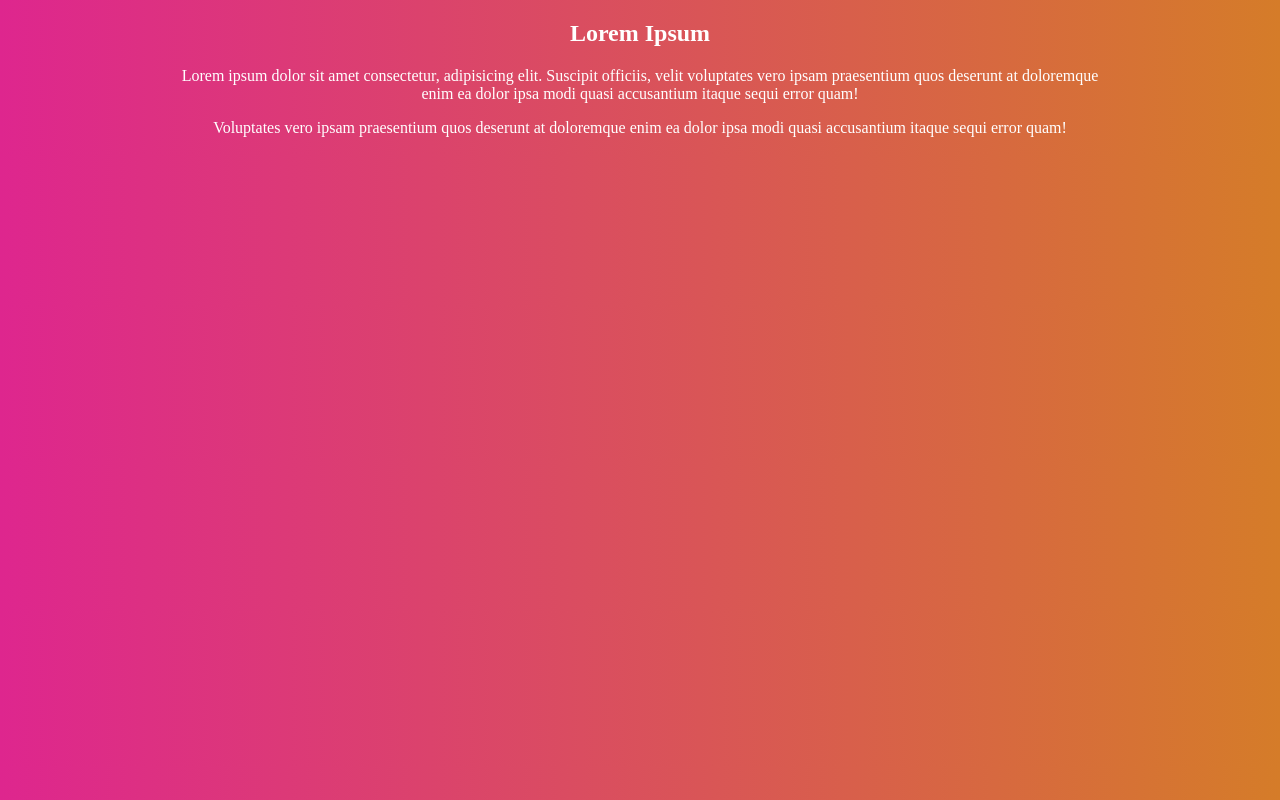
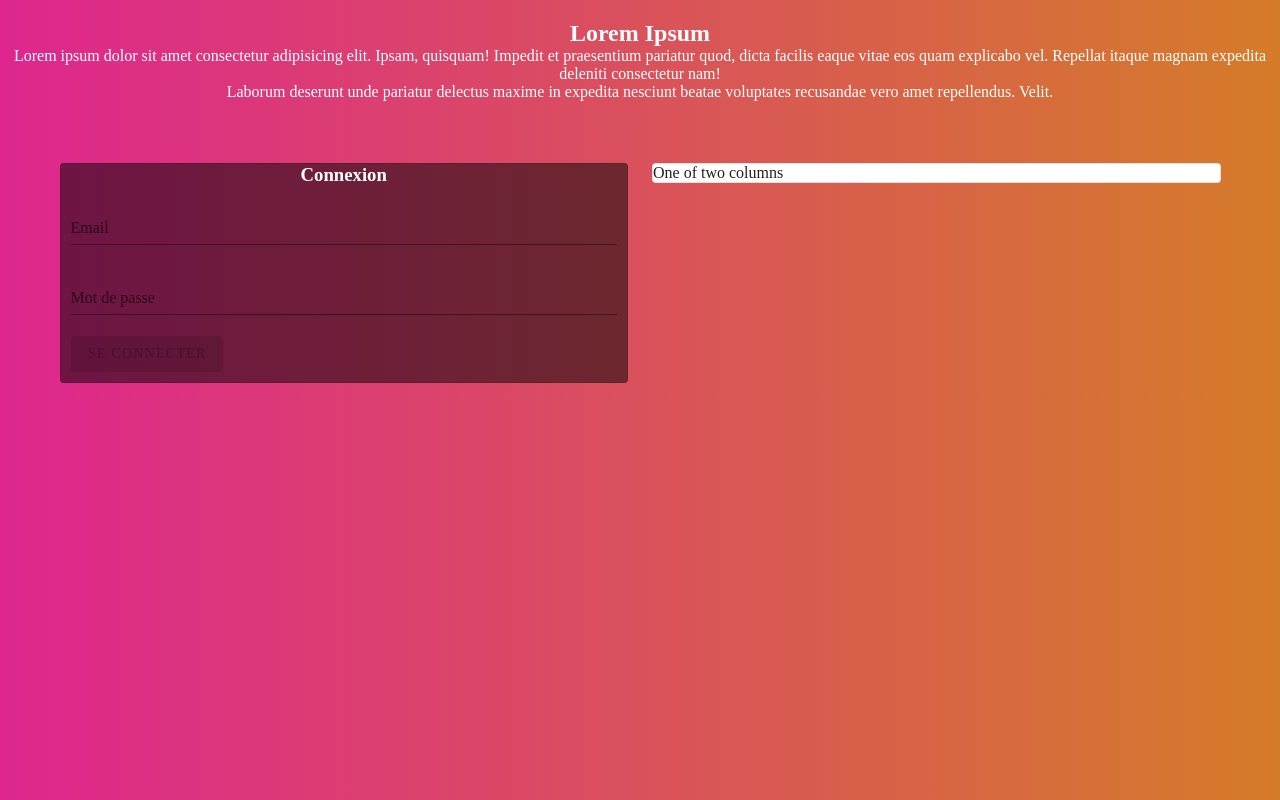
Before and after one commit to Mathis972/fynd_front, a Vue app: page / in a window 1280 px wide. Built offline with nearby package versions, Linux system fonts and the light colour scheme.

Commit message:
avancement page login (grid, input + phrase de présentation)

```diff
--- a/public/index.html
+++ b/public/index.html
@@ -1,11 +1,13 @@
 <!DOCTYPE html>
-<html lang="">
+<html lang="en">
   <head>
     <meta charset="utf-8">
     <meta http-equiv="X-UA-Compatible" content="IE=edge">
     <meta name="viewport" content="width=device-width,initial-scale=1.0">
     <link rel="icon" href="<%= BASE_URL %>favicon.ico">
     <title><%= htmlWebpackPlugin.options.title %></title>
+    <link rel="stylesheet" href="https://fonts.googleapis.com/css?family=Roboto:100,300,400,500,700,900">
+    <link rel="stylesheet" href="https://cdn.jsdelivr.net/npm/@mdi/font@latest/css/materialdesignicons.min.css">
   </head>
   <body>
     <noscript>
--- a/src/App.vue
+++ b/src/App.vue
@@ -1,26 +1,19 @@
 <template>
-    <router-view/>
+  <HelloWorld/>
 </template>
 
-<style>
-#app {
-  font-family: Avenir, Helvetica, Arial, sans-serif;
-  -webkit-font-smoothing: antialiased;
-  -moz-osx-font-smoothing: grayscale;
-  text-align: center;
-  color: #2c3e50;
+<script>
+import HelloWorld from './components/HelloWorld'
+
+export default {
+  name: 'App',
+
+  components: {
+    HelloWorld
+  },
+
+  data: () => ({
+    //
+  })
 }
-
-#nav {
-  padding: 30px;
-}
-
-#nav a {
-  font-weight: bold;
-  color: #2c3e50;
-}
-
-#nav a.router-link-exact-active {
-  color: #42b983;
-}
-</style>
+</script>
--- a/src/components/HelloWorld.vue
+++ b/src/components/HelloWorld.vue
@@ -1,17 +1,57 @@
 <template>
-  <div class="accueil">
-    <div class="presentation">
-      <h2>Lorem Ipsum</h2>
-      <p class="texte-presentation">Lorem ipsum dolor sit amet consectetur, adipisicing elit. Suscipit officiis, velit voluptates vero ipsam praesentium quos deserunt at doloremque enim ea dolor ipsa modi quasi accusantium itaque sequi error quam!</p>
-      <p class="texte-presentation">Voluptates vero ipsam praesentium quos deserunt at doloremque enim ea dolor ipsa modi quasi accusantium itaque sequi error quam!</p>
+  <div id="accueil">
+    <h2>Lorem Ipsum</h2>
+    <p class="text-presentation">Lorem ipsum dolor sit amet consectetur adipisicing elit. Ipsam, quisquam! Impedit et praesentium pariatur quod, dicta facilis eaque vitae eos quam explicabo vel. Repellat itaque magnam expedita deleniti consectetur nam!</p>
+    <p class="text-presentation">Laborum deserunt unde pariatur delectus maxime in expedita nesciunt beatae voluptates recusandae vero amet repellendus. Velit.</p>
+    <v-container class="grey lighten-5" style="margin-top: 50px">
+        <v-row
+          justify="center"
+        >
+          <v-col>
+            <v-card
+              class="pa-2"
+              outlined
+              tile
+              style="background:rgba(0,0,0,0.5)"
+            >
+              <h3>Connexion</h3>
+              <v-form
+                class="form-connexion"
+              >
+                <v-text-field
+                  v-model="email"
+                  label="Email"
+                  required
+                ></v-text-field>
+
+                <v-text-field
+                  v-model="password"
+                  label="Mot de passe"
+                  required
+                ></v-text-field>
+
+                <v-btn
+                  :disabled="!valid"
+                  color="success"
+                  @click="login"
+                >
+                  Se connecter
+                </v-btn>
+              </v-form>
+            </v-card>
+          </v-col>
+          <v-col>
+            <v-card
+              class="pa-2"
+              outlined
+              tile
+            >
+              One of two columns
+            </v-card>
+          </v-col>
+        </v-row>
+      </v-container>
     </div>
-    <div class="login">
-
-    </div>
-    <div class="register">
-
-    </div>
-  </div>
 </template>
 
 <script>
@@ -22,17 +62,21 @@ export default {
 
 <!-- Add "scoped" attribute to limit CSS to this component only -->
 <style scoped>
-.presentation {
-  text-align: center;
-  width: 75%;
-  margin: 0 auto;
+#accueil {
+  margin-top: 20px;
 }
 
-h2 {
+h3, h2 {
+  text-align: center;
   color: white;
 }
 
-.texte-presentation {
+.text-presentation {
   color: white;
+  text-align: center;
+}
+
+.form-connexion {
+  padding: 10px;
 }
 </style>
--- a/src/main.js
+++ b/src/main.js
@@ -2,11 +2,13 @@ import Vue from 'vue'
 import App from './App.vue'
 import router from './router'
 import store from './store'
+import vuetify from './plugins/vuetify'
 
 Vue.config.productionTip = false
 
 new Vue({
   router,
   store,
+  vuetify,
   render: h => h(App)
 }).$mount('#app')
--- /dev/null
+++ b/src/plugins/vuetify.js
@@ -0,0 +1,7 @@
+import Vue from 'vue'
+import Vuetify from 'vuetify/lib/framework'
+
+Vue.use(Vuetify)
+
+export default new Vuetify({
+})
--- /dev/null
+++ b/vue.config.js
@@ -0,0 +1,5 @@
+module.exports = {
+  transpileDependencies: [
+    'vuetify'
+  ]
+}
```
Also changed, not shown: package.json (+6 -1 lines), src/assets/logo.svg (added), 1 other file (tests, documents, lock files or other folders).
